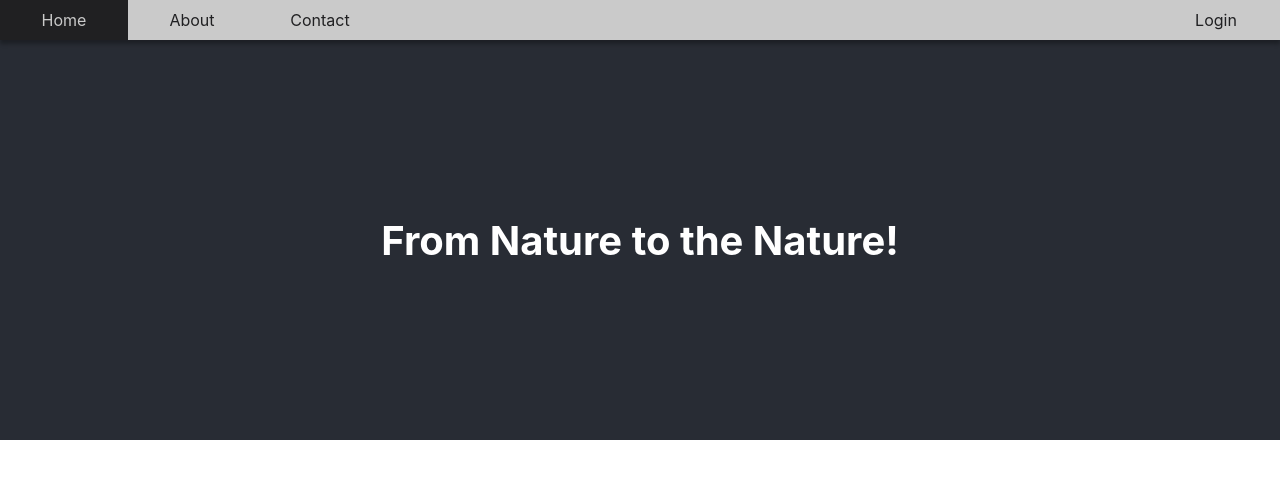
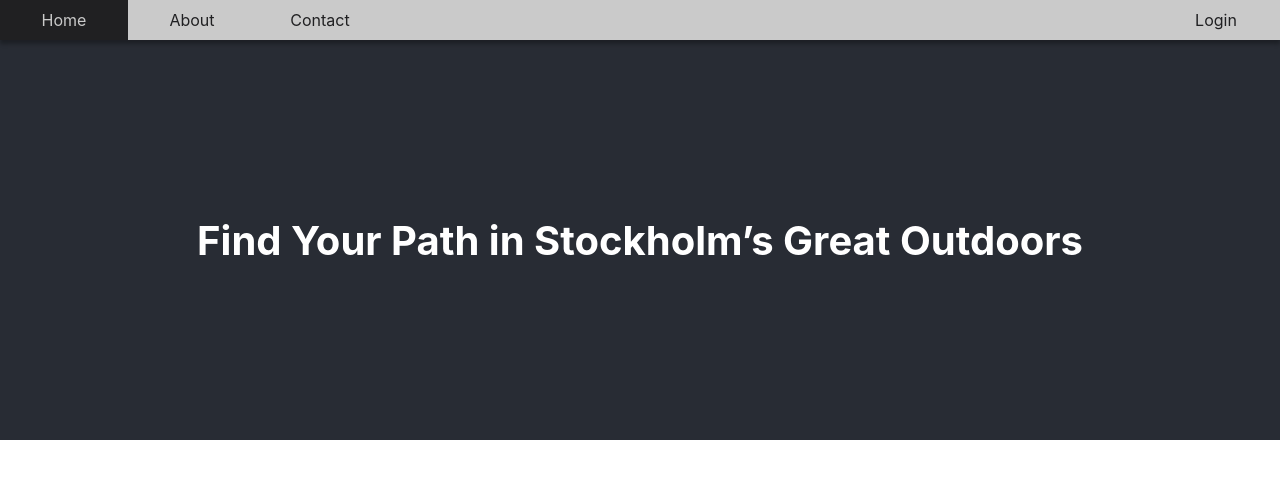
Before and after one commit to nibim/hiking-app, a React (Create React App) app: page /About in a window 1280 px wide. Shown: the top 478 px of the page. Built offline with nearby package versions, Linux system fonts and the light colour scheme; no server answers.

Commit message:
Content changes

```diff
--- a/src/components/Banner.js
+++ b/src/components/Banner.js
@@ -19,7 +19,7 @@ export default function Banner(params) {
         <div className="banner-body" style={{backgroundImage:`url(${img})`}}>
 
             <h1 className="banner-header" >
-                From Nature to the Nature!
+            Find Your Path in Stockholm’s Great Outdoors
             </h1>
         </div>
     )
```
